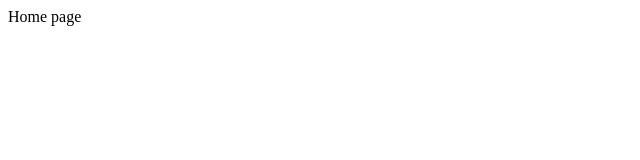
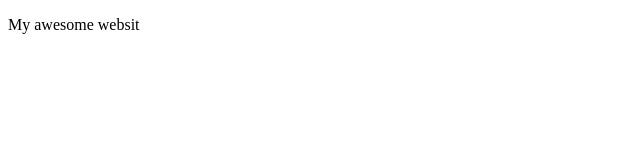
Before and after one commit to Mohammadsamiulla2002/github-beginners-tutorial, a plain HTML site: page index.html in a window 1280 px wide. Shown: the whole page, without its empty margins (0-640 px from the left). Drawn offline with Linux system fonts and the light colour scheme.

Commit message:
Redesigned home page

```diff
--- a/index.html
+++ b/index.html
@@ -3,9 +3,11 @@
 <head>
     <meta charset="UTF-8">
     <meta name="viewport" content="width=device-width, initial-scale=1.0">
-    <title>Home</title>
+    <title>Home- My awesome website</title>
 </head>
 <body>
-    Home page
+    <p>
+        My awesome websit
+    </p>
 </body>
 </html>
```
